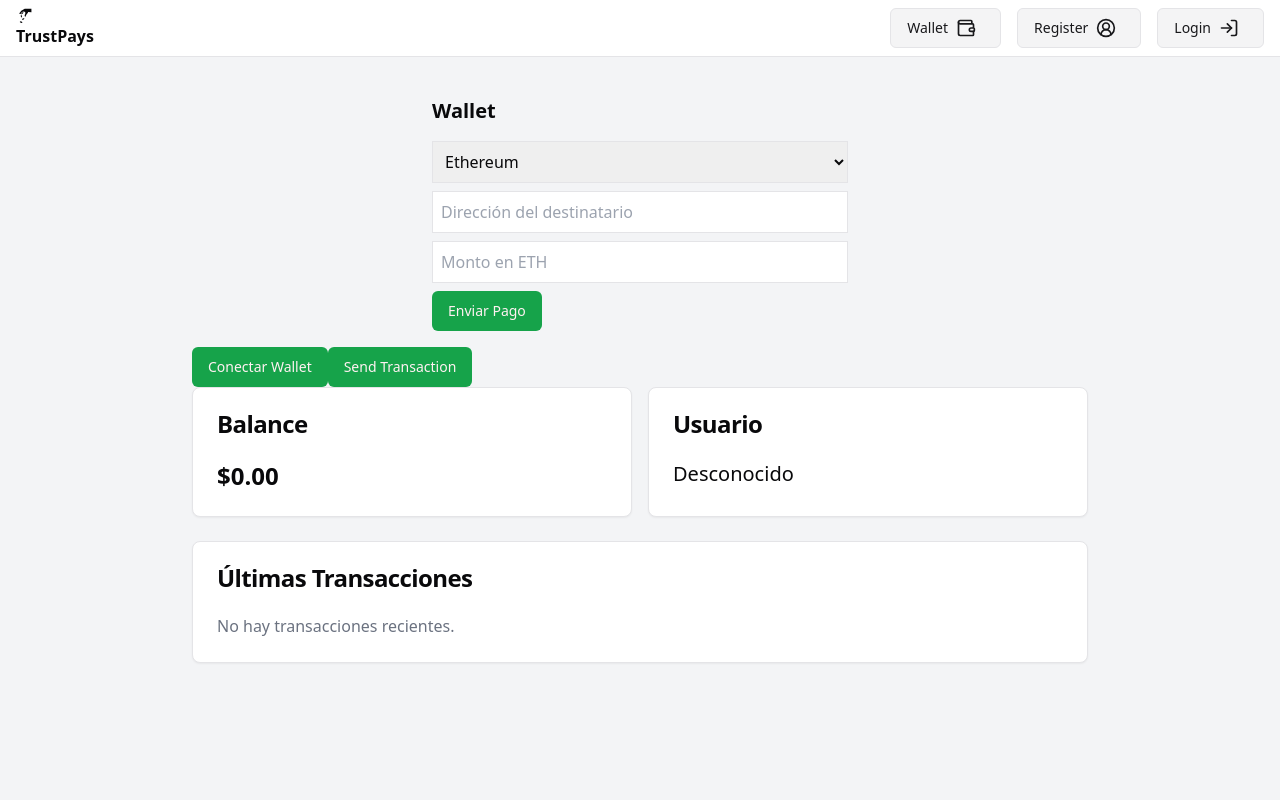
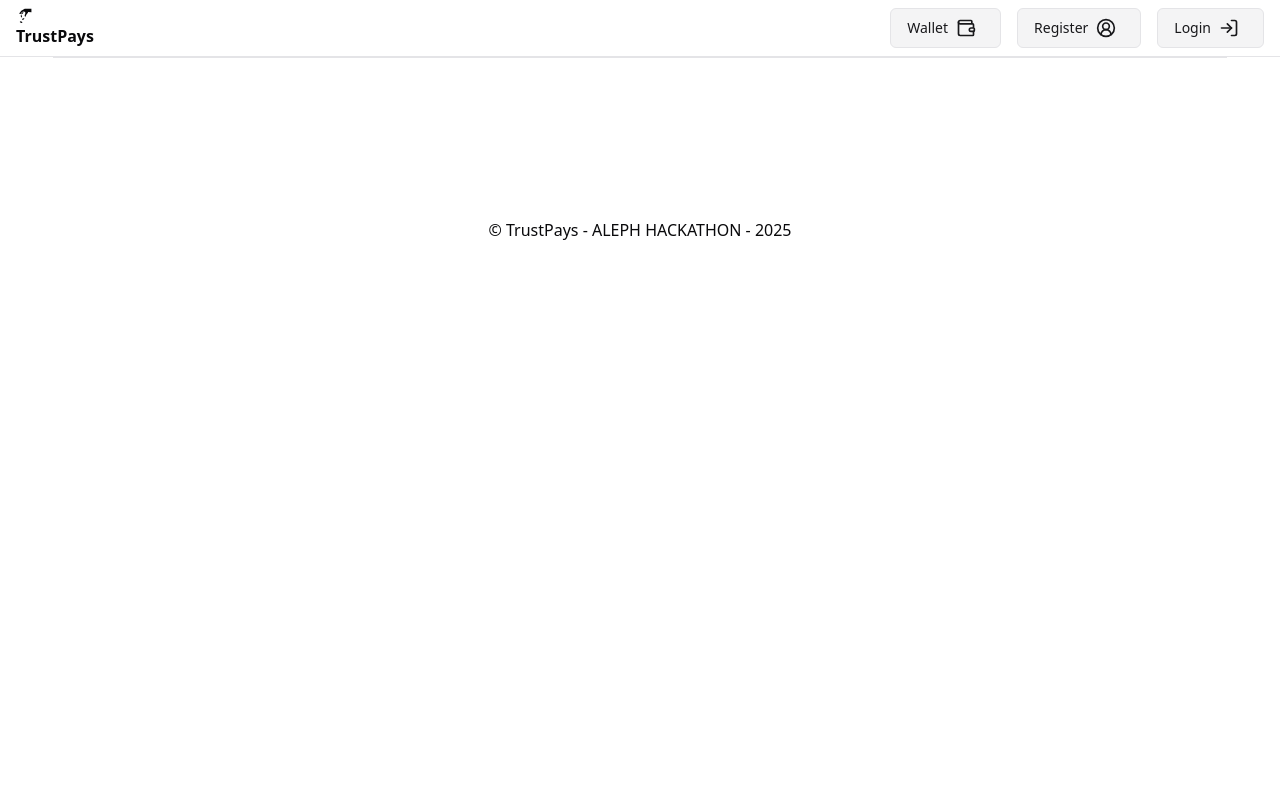
Before and after one commit to Nachito02/aleph_hackathon, a React (Vite) app: page /dashboard in a window 1280 px wide. Shown: the top 800 px of the page. Built offline with nearby package versions, Linux system fonts and the light colour scheme; what @worldcoin/minikit-js would draw is missing.

Commit message:
build fixesass

```diff
--- a/src/App.tsx
+++ b/src/App.tsx
@@ -2,12 +2,12 @@ import { Footer } from "./components/Footer";
 import { Navbar } from "./components/Navbar";
 import "./App.css";
 import MiniKitProvider from "./components/MiniProvider";
-import { BrowserRouter as Router, Route, Routes } from 'react-router-dom';
+import { BrowserRouter as Router, Route, Routes } from "react-router-dom";
 import Login from "./components/Login";
 import Home from "./components/Home";
 import Register from "./components/Register";
-import Dashboard from "./components/Dashboard";
-import ProtectedRoute from "./components/ProtectedRoute";
+// import Dashboard from "./components/Dashboard";
+// import ProtectedRoute from "./components/ProtectedRoute";
 import Wallet from "./components/Wallet";
 function App() {
 	return (
@@ -21,9 +21,9 @@ function App() {
 						<Route path="/register" element={<Register />} />
 						<Route path="/wallet" element={<Wallet />} />
 						{/* Rutas protegidas */}
-            <Route element={<ProtectedRoute />}>
+						{/* <Route element={<ProtectedRoute />}>
               <Route path="/dashboard" element={<Dashboard />} />
-            </Route>
+            </Route> */}
 					</Routes>
 
 					<Footer />
--- a/src/components/Dashboard.tsx
+++ /dev/null
@@ -1,121 +0,0 @@
-import { Card, CardContent, CardHeader, CardTitle } from "@/components/ui/card";
-import { useToast } from "@/hooks/use-toast";
-import useAuthStore from "@/store/authStore";
-import { Button } from "./ui/button";
-import { MiniKit, } from "@worldcoin/minikit-js";
-import Wallet from "./Wallet";
-import { reputationABI } from './reputationABI'
-export default function Dashboard() {
-    const { user } = useAuthStore();
-
-    const { toast } = useToast();
-
-    interface WalletAuthInput {
-        nonce: string
-        expirationTime?: Date
-        statement?: string
-        requestId?: string
-        notBefore?: Date
-    }
-
-    const signInWithWallet = async () => {
-        const res = await fetch(`https://399s13b8-3000.brs.devtunnels.ms/nonce`)
-MiniKit.pro
-        const { nonce } = await res.json()
-
-        const { commandPayload: generateMessageResult, finalPayload } = MiniKit.commands.walletAuth({
-            nonce: nonce,
-            requestId: '0', // Optional
-            expirationTime: new Date(new Date().getTime() + 7 * 24 * 60 * 60 * 1000),
-            notBefore: new Date(new Date().getTime() - 24 * 60 * 60 * 1000),
-            statement: 'This is my statement and here is a link https://worldcoin.com/apps',
-
-        })
-
-        toast({
-            title: MiniKit.user?.walletAddress,
-            description: generateMessageResult.message
-        })
-    }
-
-
-
-    const sendTransaction = async () => {
-        if (!MiniKit.isInstalled()) {
-            return;
-        }
-
-        const deadline = Math.floor((Date.now() + 30 * 60 * 1000) / 1000).toString()
-
-        const { commandPayload, finalPayload } = await MiniKit.commandsAsync.sendTransaction({
-            transaction: [
-                {
-                    address: '0x238B9E331AC2E2671469e2212978a858E83d85D3',
-                    abi: reputationABI,
-                    functionName: 'rateUser',
-                    args: ["0x1d962ed359b87d66b96158c4d3fc28428ab9e3cf2fe4fcced5b9c0ed05106dfb", "5"],
-                },
-            ],
-
-        })
-    }
-
-
-
-
-    return (
-        <div className="min-h-screen bg-gray-100 p-6">
-            <div className="max-w-4xl mx-auto">
-
-                <Wallet />
-
-                <Button onClick={signInWithWallet}>Conectar Wallet</Button>
-                <Button onClick={sendTransaction}>Send Transaction</Button>
-
-                {/* Balance y Datos del Usuario */}
-                <div className="grid grid-cols-1 md:grid-cols-2 gap-4">
-                    <Card>
-                        <CardHeader>
-                            <CardTitle>Balance</CardTitle>
-                        </CardHeader>
-                        <CardContent>
-                            <p className="text-2xl font-semibold">${user?.balance ?? "0.00"}</p>
-                        </CardContent>
-                    </Card>
-                    <Card>
-                        <CardHeader>
-                            <CardTitle>Usuario</CardTitle>
-                        </CardHeader>
-                        <CardContent>
-                            <p className="text-xl">{user?.username ?? "Desconocido"}</p>
-                        </CardContent>
-                    </Card>
-                </div>
-
-                <div className="mt-6">
-                    <Card>
-                        <CardHeader>
-                            <CardTitle>Últimas Transacciones</CardTitle>
-                        </CardHeader>
-                        <CardContent>
-                            {user?.transactions?.length > 0 ? (
-                                <ul className="space-y-2">
-                                    {user.transactions.map((tx: any, index: any) => (
-                                        <li key={index} className="flex justify-between border-b py-2">
-                                            <span>{tx.description}</span>
-                                            <span className={tx.amount >= 0 ? "text-green-500" : "text-red-500"}>
-                                                {tx.amount >= 0 ? "+" : "-"}${Math.abs(tx.amount)}
-                                            </span>
-                                        </li>
-                                    ))}
-                                </ul>
-                            ) : (
-                                <p className="text-gray-500">No hay transacciones recientes.</p>
-                            )}
-                        </CardContent>
-                    </Card>
-                </div>
-            </div>
-        </div>
-    );
-}
--- a/src/components/Hero.tsx
+++ b/src/components/Hero.tsx
@@ -1,12 +1,11 @@
 import { Button } from "./ui/button";
 import { buttonVariants } from "./ui/button";
-import { HeroCards } from "./HeroCards";
+
 import { GitHubLogoIcon } from "@radix-ui/react-icons";
 import { useNavigate } from "react-router-dom";
 
 export const Hero = () => {
-
-  const navigate = useNavigate()
+	const navigate = useNavigate();
 	return (
 		<section className="container grid lg:grid-cols-2 place-items-center py-20 md:py-32 gap-10">
 			<div className="text-center lg:text-start space-y-6">
@@ -32,7 +31,14 @@ export const Hero = () => {
 				</p>
 
 				<div className="space-y-4 md:space-y-0 md:space-x-4">
-          <Button onClick={() => {navigate('/register')}} className="w-full md:w-1/3">Get Started</Button>
+					<Button
+						onClick={() => {
+							navigate("/register");
+						}}
+						className="w-full md:w-1/3"
+					>
+						Get Started
+					</Button>
 
 					<a
 						rel="noreferrer noopener"
@@ -48,11 +54,6 @@ export const Hero = () => {
 				</div>
 			</div>
 
-      {/* Hero cards sections */}
-      <div className="z-10">
-        <HeroCards />
-      </div>
-
 			{/* Shadow effect */}
 			<div className="shadow"></div>
 		</section>
--- a/src/components/Login.tsx
+++ b/src/components/Login.tsx
@@ -11,15 +11,26 @@ export default function Login() {
 	const navigate = useNavigate();
 	const handleLogin = useCallback(async () => {
 		if (!MiniKit.isInstalled()) {
-      toast({ title: "Error", description: "World ID no está instalado", variant: "destructive" });
+			toast({
+				title: "Error",
+				description: "World ID no está instalado",
+				variant: "destructive",
+			});
 			return;
 		}
 
-    const verifyPayload = { action: "register-action", verification_level: VerificationLevel.Device };
+		const verifyPayload = {
+			action: "register-action",
+			verification_level: VerificationLevel.Device,
+		};
 		const { finalPayload } = await MiniKit.commandsAsync.verify(verifyPayload);
 
 		if (finalPayload.status === "error") {
-      toast({ title: "Error", description: "Verificación fallida", variant: "destructive" });
+			toast({
+				title: "Error",
+				description: "Verificación fallida",
+				variant: "destructive",
+			});
 			return;
 		}
 
@@ -27,9 +38,13 @@ export default function Login() {
 
 		if (result.success) {
 			toast({ title: "Éxito", description: "Inicio de sesión exitoso" });
-      navigate('/dashboard')
+			navigate("/wallet");
 		} else {
-      toast({ title: "Error", description: result.error, variant: "destructive" });
+			toast({
+				title: "Error",
+				description: result.error,
+				variant: "destructive",
+			});
 		}
 	}, [login, toast]);
 
@@ -43,7 +58,9 @@ export default function Login() {
 						</span>
 					</h1>
 				</main>
-        <p className="text-xl text-muted-foreground text-center md:w-10/12 mx-auto">Accede con World ID</p>
+				<p className="text-xl text-muted-foreground text-center md:w-10/12 mx-auto">
+					Accede con World ID
+				</p>
 			</div>
 			<Button className="w-full" onClick={handleLogin}>
 				<div className="flex items-center gap-2">
--- a/src/components/ProtectedRoute.tsx
+++ b/src/components/ProtectedRoute.tsx
@@ -1,12 +1,10 @@
 import { Navigate, Outlet } from "react-router-dom";
 import useAuthStore from "@/store/authStore";
-import { useState } from "react";
 
 const ProtectedRoute = () => {
-  const { isAuthenticated } = useAuthStore();
+	const { isAuthenticated } = useAuthStore();
 
-
-  return isAuthenticated ? <Outlet /> : <Navigate to="/login" replace />;
+	return isAuthenticated ? <Outlet /> : <Navigate to="/login" replace />;
 };
 
 export default ProtectedRoute;
--- a/src/components/Sponsors.tsx
+++ b/src/components/Sponsors.tsx
@@ -1,29 +1,19 @@
-import { Radar } from "lucide-react";
-
+import { ReactNode } from "react";
 interface SponsorProps {
-  icon: JSX.Element;
+	icon: ReactNode;
 	name: string;
 }
 
 const sponsors: SponsorProps[] = [
 	{
-    icon: <img src="./world-logo.svg" alt="" size={34} />,
+		icon: <img src="./world-logo.svg" alt="" width={34} height={34} />,
 		name: "",
 	},
-  // {
-  //   icon: <img src="zk-logo.svg" alt=""className="max-h-[32px] transition duration-300 ease-in-out  invert mix-blend-multiply"  size={34} />,
-
-  //   name: "",
-  // },
-
 ];
 
 export const Sponsors = () => {
 	return (
-    <section
-      id="sponsors"
-      className="container pt-24 sm:py-32"
-    >
+		<section id="sponsors" className="container pt-24 sm:py-32">
 			<h2 className="text-center text-md lg:text-xl font-bold mb-8 text-primary">
 				Powered by
 			</h2>
@@ -43,5 +33,4 @@ export const Sponsors = () => {
 	);
 };
 
-
-export default Sponsors
+export default Sponsors;
```
Also changed, not shown: src/components/About.tsx (+9 -11 lines), src/components/Footer.tsx (+1 -6 lines), src/components/HeroCards.tsx (+0 -15 lines), src/components/Navbar.tsx (+33 -38 lines), src/components/Register.tsx (+22 -14 lines), 2 other files (tests, documents, lock files or other folders). Lines whose indentation alone changed are shown as unchanged.
